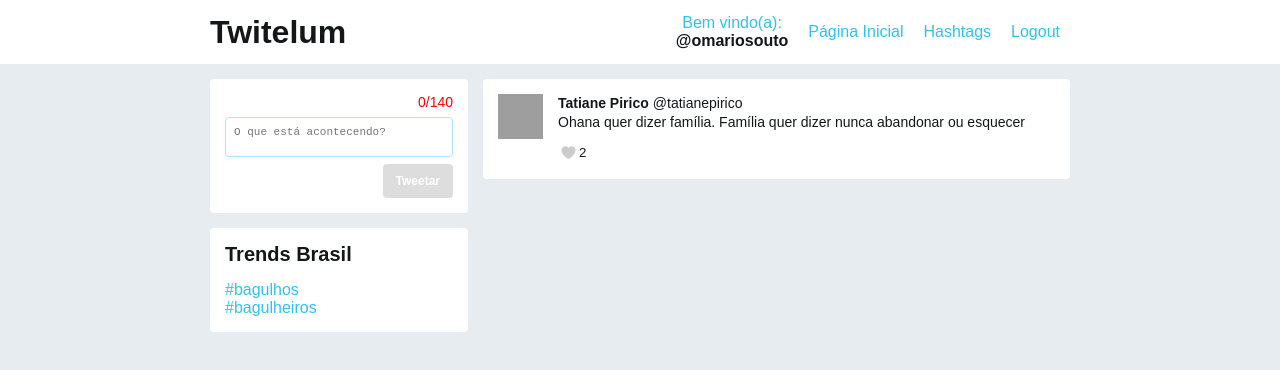
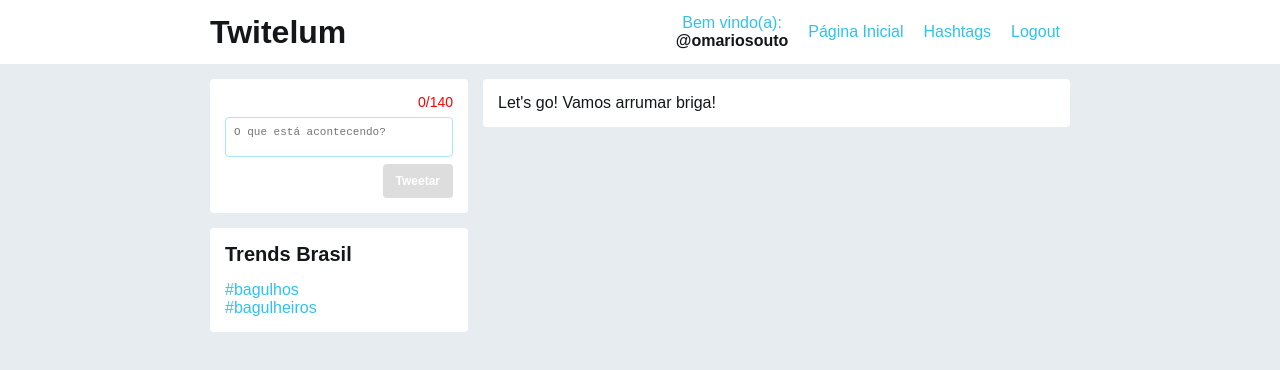
Before and after one commit to TatianePirico/twitelum, a React (Create React App) app: page / in a window 1280 px wide. Shown: the top 370 px of the page. Built offline with nearby package versions, Linux system fonts and the light colour scheme; grey boxes are pictures that could not be loaded.

Commit message:
Apply sugar syntax

```diff
--- a/src/App.js
+++ b/src/App.js
@@ -12,7 +12,7 @@ class App extends Component {
 
 	state = {
 		novoTweet: '',
-		listaTweet: ['Ohana quer dizer família. Família quer dizer nunca abandonar ou esquecer']
+		listaTweet: []
 	};
 
 	novoTweetEstaValido() {
@@ -31,7 +31,7 @@ class App extends Component {
 
 	render() {
 
-		const {novoTweet, listaTweet} = this.state;
+		const { novoTweet } = this.state;
 
 		return (
 			<Fragment>
@@ -49,7 +49,7 @@ class App extends Component {
 									<textarea
 										className="novoTweet__editor"
 										placeholder="O que está acontecendo?"
-										onChange={(event) => this.setState({novoTweet:event.target.value})}
+										onChange={(event) => this.setState({ novoTweet: event.target.value })}
 										value={novoTweet}
 									></textarea>
 								</div>
@@ -67,8 +67,22 @@ class App extends Component {
 					<Dashboard posicao="centro">
 						<Widget>
 							<div className="tweetsArea">
+								{this.renderTweet()}
+							</div>
+						</Widget>
+					</Dashboard>
+				</div>
+			</Fragment>
+		);
+	}
 
-								{
+	renderTweet() {
+
+		const {listaTweet} = this.state;
+
+		if (!listaTweet.length) return <span>Let's go! Vamos arrumar briga!</span>
+
+		return (
 			listaTweet.map((tweet, index) =>
 				<Tweet
 					key={`${tweet}${index}`}
@@ -82,14 +96,7 @@ class App extends Component {
 					</p>
 				</Tweet>
 			)
-								}
-
-							</div>
-						</Widget>
-					</Dashboard>
-				</div>
-			</Fragment>
-		);
+		)
 	}
 }
 
--- a/src/components/Cabecalho/index.js
+++ b/src/components/Cabecalho/index.js
@@ -1,20 +1,17 @@
-import React, { Component } from 'react'
+import React from 'react'
 import './cabecalho.css'
-// import './navMenu.css'
 
-class Cabecalho extends Component {
-    render() {
+function Cabecalho({ children }) {
   return (
     <header className="cabecalho">
       <div className="cabecalho__container container">
         <h1 className="cabecalho__logo">
           <a href="/">Twitelum</a>
         </h1>
-                    { this.props.children }
+        { children }
       </div>
     </header>
   )
 }
-}
 
-export default Cabecalho
+export default Cabecalho;
```
Lines whose indentation alone changed are shown as unchanged.
